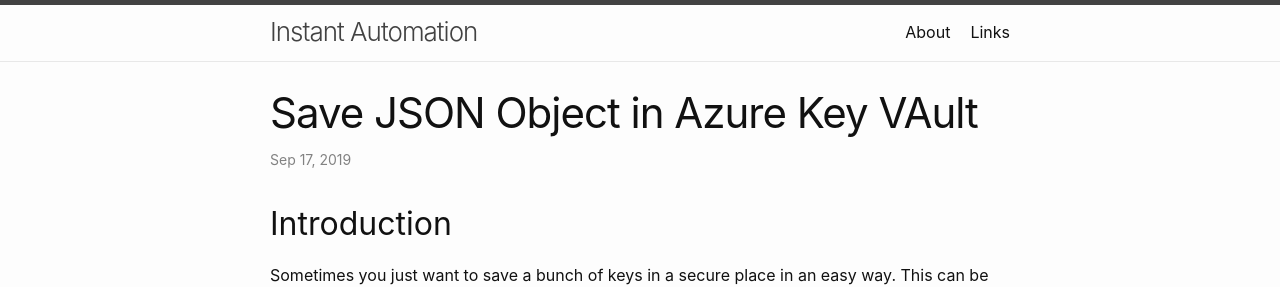
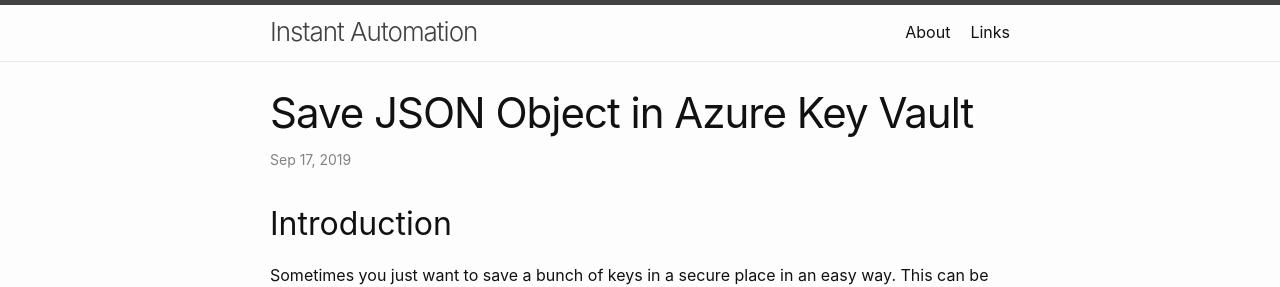
Before and after one commit to Agazoth/agazoth.github.io, a Jekyll site: the page built from _posts/2019-09-17-Save-Json-Object-In-Azure-Key-Vault.md, in a window 1280 px wide. Shown: the top 287 px of the page. Built offline with Jekyll 4.4.1, drawn with Linux system fonts in a browser that asks for light colours.

Commit message:
Spell check

```diff
--- a/_posts/2019-09-17-Save-Json-Object-In-Azure-Key-Vault.md
+++ b/_posts/2019-09-17-Save-Json-Object-In-Azure-Key-Vault.md
@@ -1,6 +1,6 @@
 ---
 layout: post
-title: "Save JSON Object in Azure Key VAult"
+title: "Save JSON Object in Azure Key Vault"
 date:   2019-9-17 17:00:28 +0200
 categories: blogpost
 ---
```
